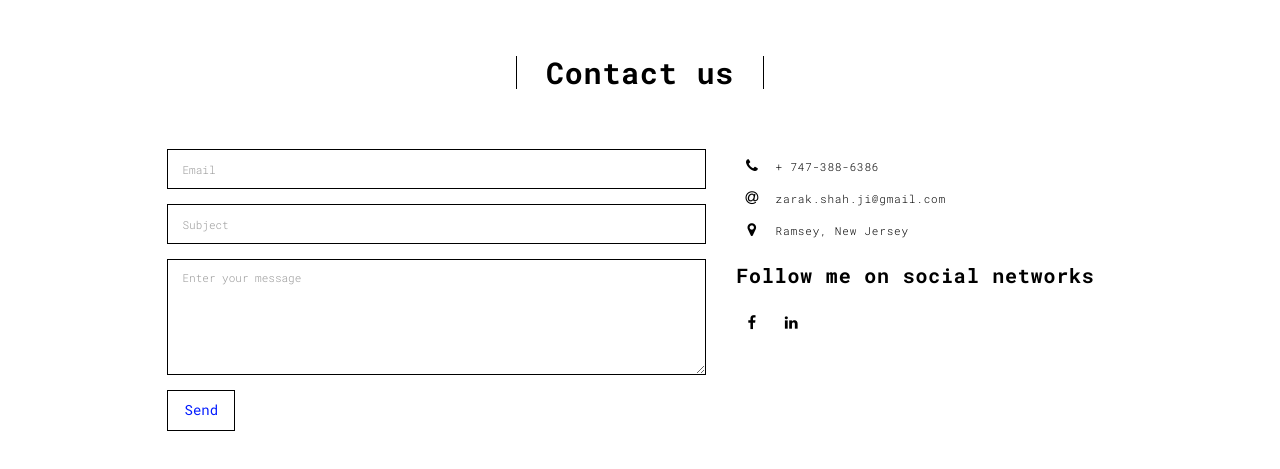
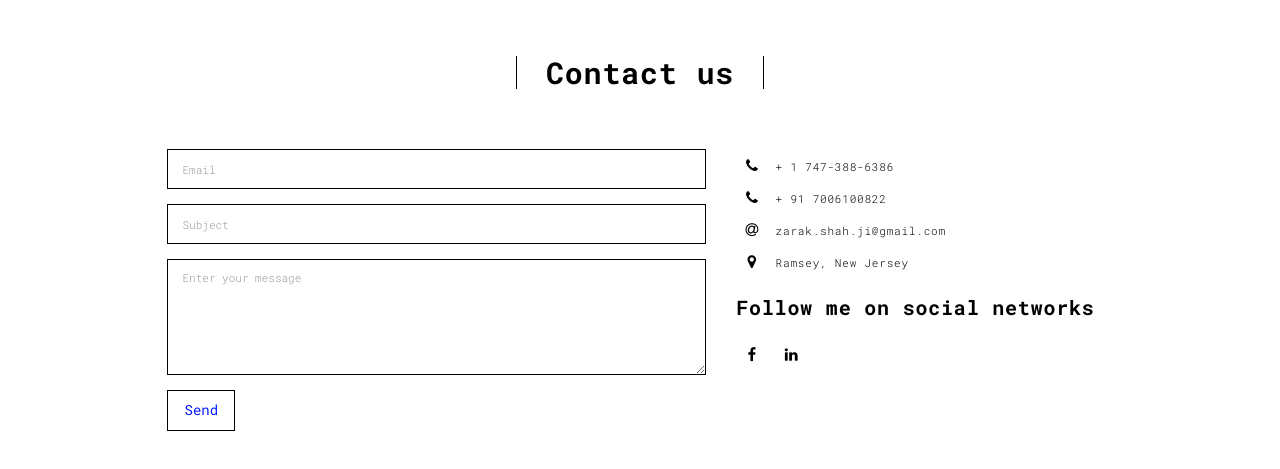
Before and after one commit to Zarak-Shah-ji/KASH-M-RIZZ, a plain HTML site: page index.html in a window 1280 px wide. Shown: the part 1871-2340 px from the top of the page. Drawn offline with Linux system fonts and the light colour scheme.

Commit message:
Update index.html

```diff
--- a/index.html
+++ b/index.html
@@ -281,7 +281,13 @@
                           <span class="fa-icon">
                             <i class="fa fa-phone" aria-hidden="true"></i>
                           </span>
-                          + 747-388-6386
+                          + 1 747-388-6386
+                        </li>
+                        <li>
+                          <span class="fa-icon">
+                            <i class="fa fa-phone" aria-hidden="true"></i>
+                          </span>
+                          + 91 7006100822
                         </li>
                         <li>
                           <span class="fa-icon">
```
